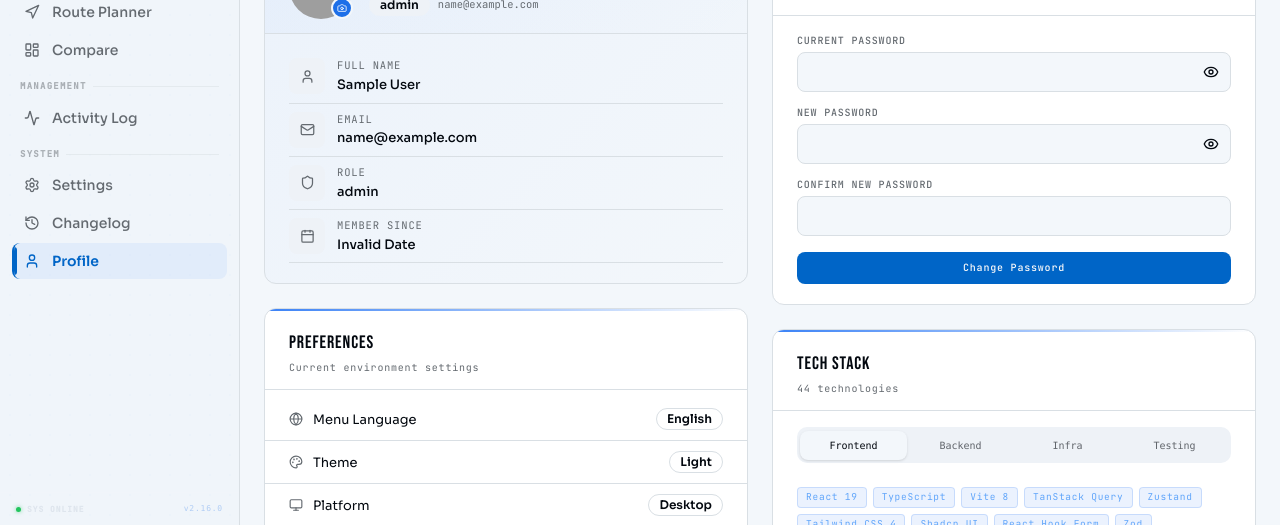
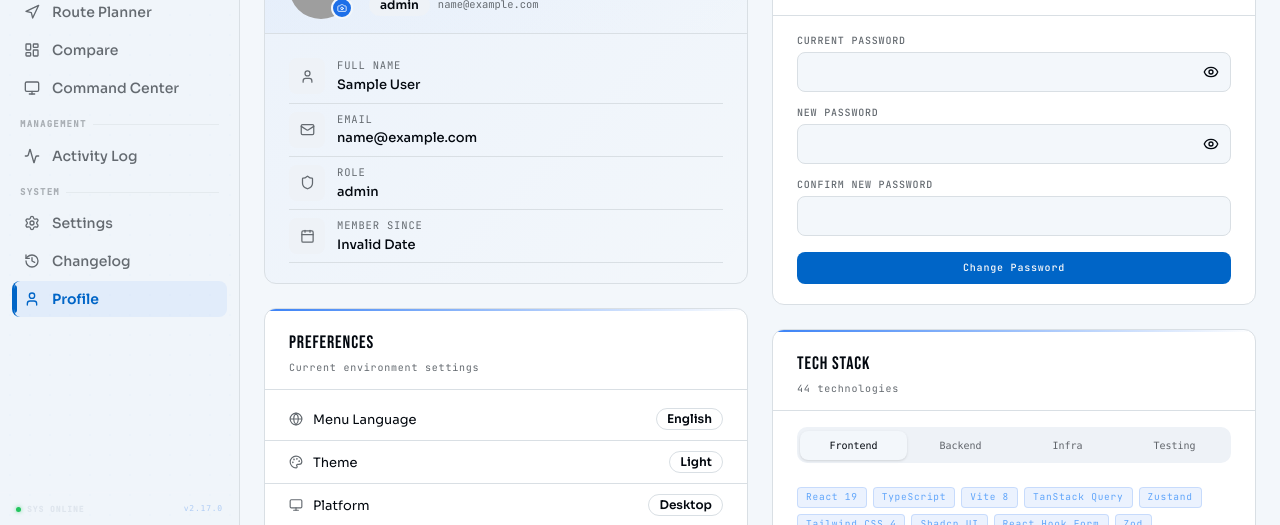
Before and after one commit to didapatria/mrt-station-dashboard, a React (Vite) app in the folder frontend/: page /profile in a window 1280 px wide. Shown: the part 275-800 px from the top of the page. Built offline with nearby package versions, Linux system fonts and the light colour scheme; no server answers; sample sign-in values are in the browser's storage; grey boxes are pictures that could not be loaded.

Commit message:
feat(frontend): add /command route, nav item, i18n keys for Command Center

```diff
--- a/frontend/src/App.tsx
+++ b/frontend/src/App.tsx
@@ -27,6 +27,7 @@ const StationComparePage = lazy(() => import("@/pages/StationComparePage"));
 const SettingsPage = lazy(() => import("@/pages/SettingsPage"));
 const ChangelogPage = lazy(() => import("@/pages/ChangelogPage"));
 const AccessManagementPage = lazy(() => import("@/pages/AccessManagementPage"));
+const CommandCenterPage = lazy(() => import("@/pages/CommandCenterPage"));
 const NotFoundPage = lazy(() => import("@/pages/NotFoundPage"));
 
 const queryClient = new QueryClient({
@@ -107,6 +108,7 @@ function App() {
                   <Route path="/activity" element={<ActivityLogPage />} />
                   <Route path="/settings" element={<SettingsPage />} />
                   <Route path="/changelog" element={<ChangelogPage />} />
+                  <Route path="/command" element={<CommandCenterPage />} />
                   <Route path="/profile" element={<ProfilePage />} />
                 </Route>
 
--- a/frontend/src/i18n/locales/en.json
+++ b/frontend/src/i18n/locales/en.json
@@ -10,6 +10,7 @@
     "profile": "Profile",
     "routePlanner": "Route Planner",
     "compare": "Compare",
+    "commandCenter": "Command Center",
     "settings": "Settings",
     "changelog": "Changelog",
     "menu": "Menu",
--- a/frontend/src/i18n/locales/id.json
+++ b/frontend/src/i18n/locales/id.json
@@ -10,6 +10,7 @@
     "profile": "Profil",
     "routePlanner": "Pencarian Rute",
     "compare": "Bandingkan",
+    "commandCenter": "Pusat Komando",
     "settings": "Pengaturan",
     "changelog": "Riwayat Perubahan",
     "menu": "Menu",
--- a/frontend/src/layouts/DashboardLayout.tsx
+++ b/frontend/src/layouts/DashboardLayout.tsx
@@ -30,6 +30,7 @@ import {
   Navigation,
   KeyRound,
   MessageSquare,
+  Monitor,
 } from "lucide-react";
 import { Button } from "@/components/ui/button";
 import { Avatar, AvatarFallback, AvatarImage } from "@/components/ui/avatar";
@@ -90,6 +91,7 @@ const navGroups: NavGroup[] = [
       { to: "/map", icon: Map, labelKey: "nav.stationMap" },
       { to: "/route-planner", icon: Navigation, labelKey: "nav.routePlanner" },
       { to: "/compare", icon: LayoutDashboard, labelKey: "nav.compare" },
+      { to: "/command", icon: Monitor, labelKey: "nav.commandCenter" },
     ],
   },
   {
@@ -278,7 +280,7 @@ export default function DashboardLayout() {
             <span className="sidebar-sub-text">SYS ONLINE</span>
           </div>
           <span className="font-mono text-[8px] tracking-widest text-[rgba(29,111,232,0.3)]">
-            v2.16.0
+            v2.17.0
           </span>
         </div>
       )}
--- /dev/null
+++ b/frontend/src/pages/CommandCenterPage.tsx
@@ -0,0 +1,3 @@
+export default function CommandCenterPage() {
+  return null;
+}
```
